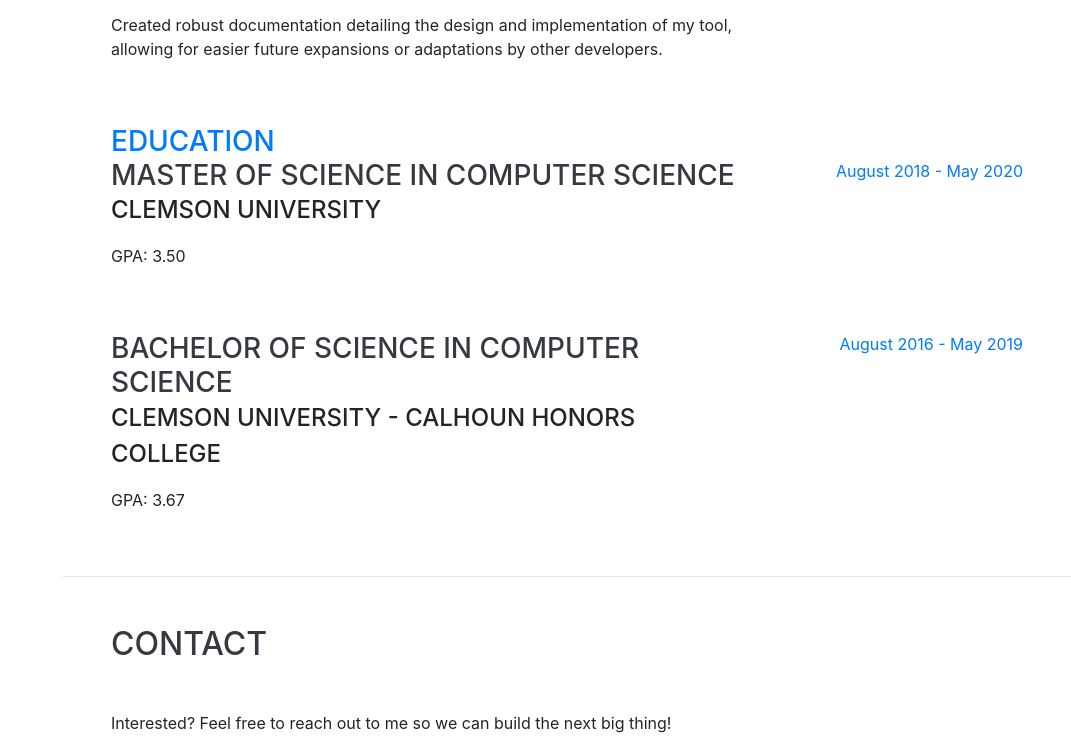
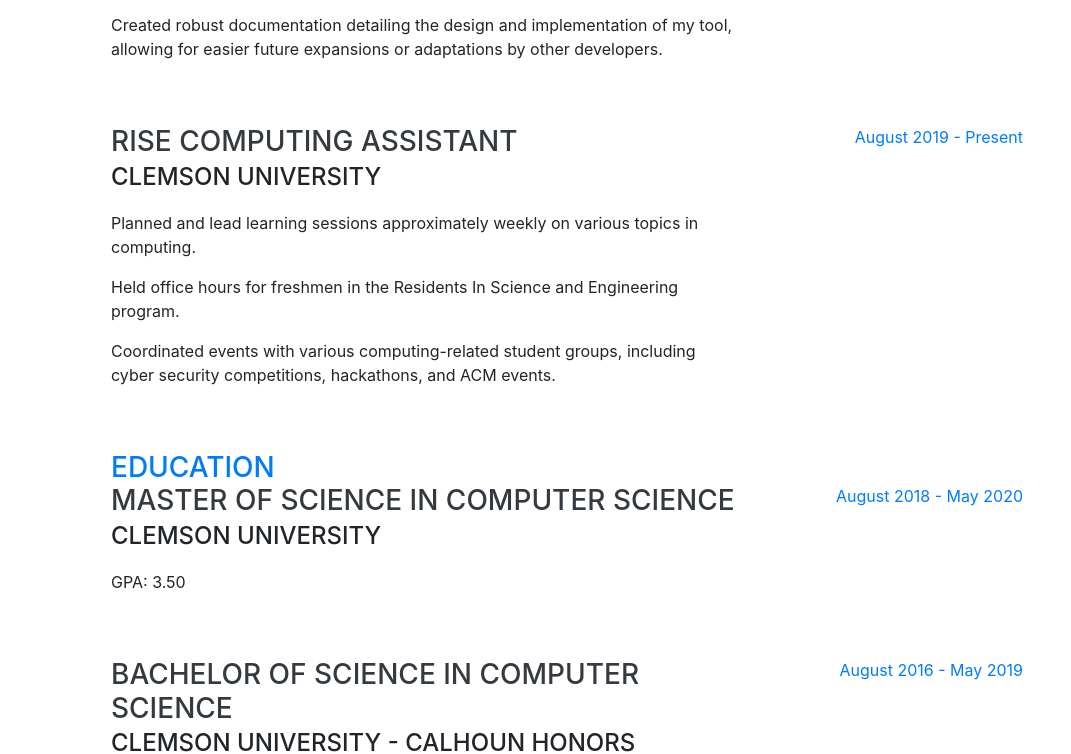
Before and after one commit to sgfowler98/sgfowler98.github.io, a website with bundled scripts: page index.html in a window 1280 px wide. Shown: the part 2028-2782 px from the top of the page, without its empty margins (209-1280 px from the left). Built offline with nearby package versions, Linux system fonts and the light colour scheme; a web font is replaced by a local one.

Commit message:
Added RISE Computing Assistant job

```diff
--- a/index.html
+++ b/index.html
@@ -144,6 +144,19 @@
             <span class="text-primary">May 2019 - August 2019</span>
           </div>
         </div>
+		<div class="resume-item d-flex flex-column flex-md-row justify-content-between mb-5">
+          <div class="resume-content">
+            <h3 class="mb-0">RISE Computing Assistant</h3>
+            <div class="subheading mb-3">Clemson University</div>
+				<p>Planned and lead learning sessions approximately weekly on various topics in computing.</p>
+				<p>Held office hours for freshmen in the Residents In Science and Engineering program.</p>
+				<p>Coordinated events with various computing-related student groups, including cyber security competitions, hackathons, and ACM events.</p>
+
+          </div>
+          <div class="resume-date text-md-right">
+            <span class="text-primary">August 2019 - Present</span>
+          </div>
+        </div>
 
 		<h3 class="mb-0"><span class="text-primary">Education</span></h3>
         <div class="resume-item d-flex flex-column flex-md-row justify-content-between mb-5">
```
